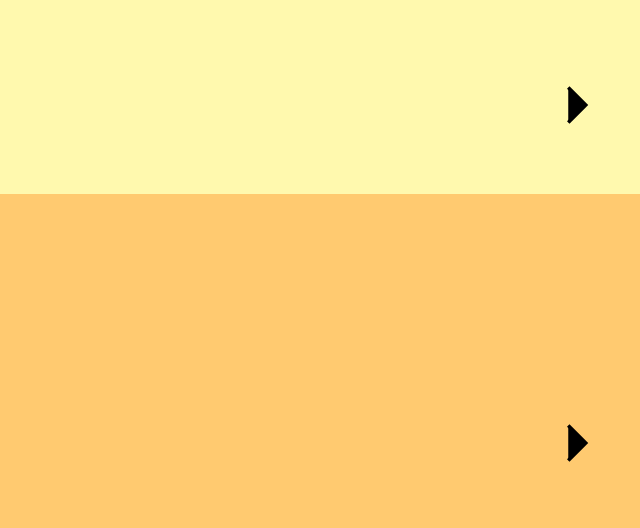
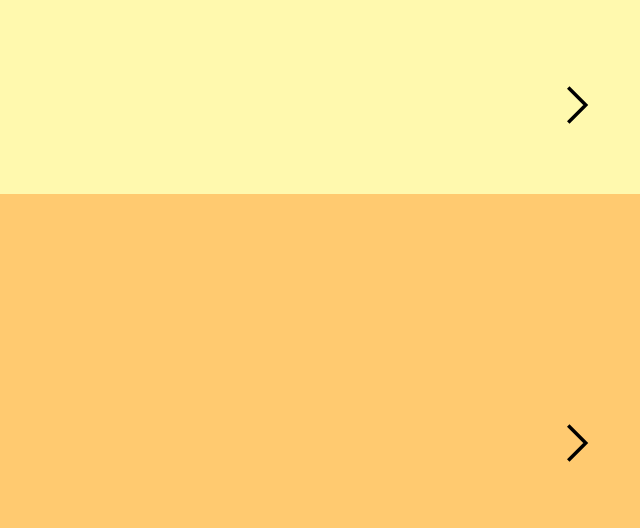
Before and after one commit to miinyim/aviatio, a plain HTML site: page index.html in a window 1280 px wide. Shown: the part 145-673 px from the top of the page, 640-1280 px from the left. Drawn offline with Linux system fonts and the light colour scheme; a web font is replaced by a local one.

Commit message:
Update index.html

```diff
--- a/index.html
+++ b/index.html
@@ -27,7 +27,7 @@
     .range { font-size:1.2rem; font-weight:500; }
     .arrow svg {
       width:70px; height:70px; /* 50% 키움 */
-      stroke:#000; stroke-width:1.2; stroke-linecap:butt; stroke-linejoin:miter fill:none;
+      stroke:#000; stroke-width:1.2; stroke-linecap:butt; fill:none;
     }
 
     .yellow{ background:#fff9ae; }
```
